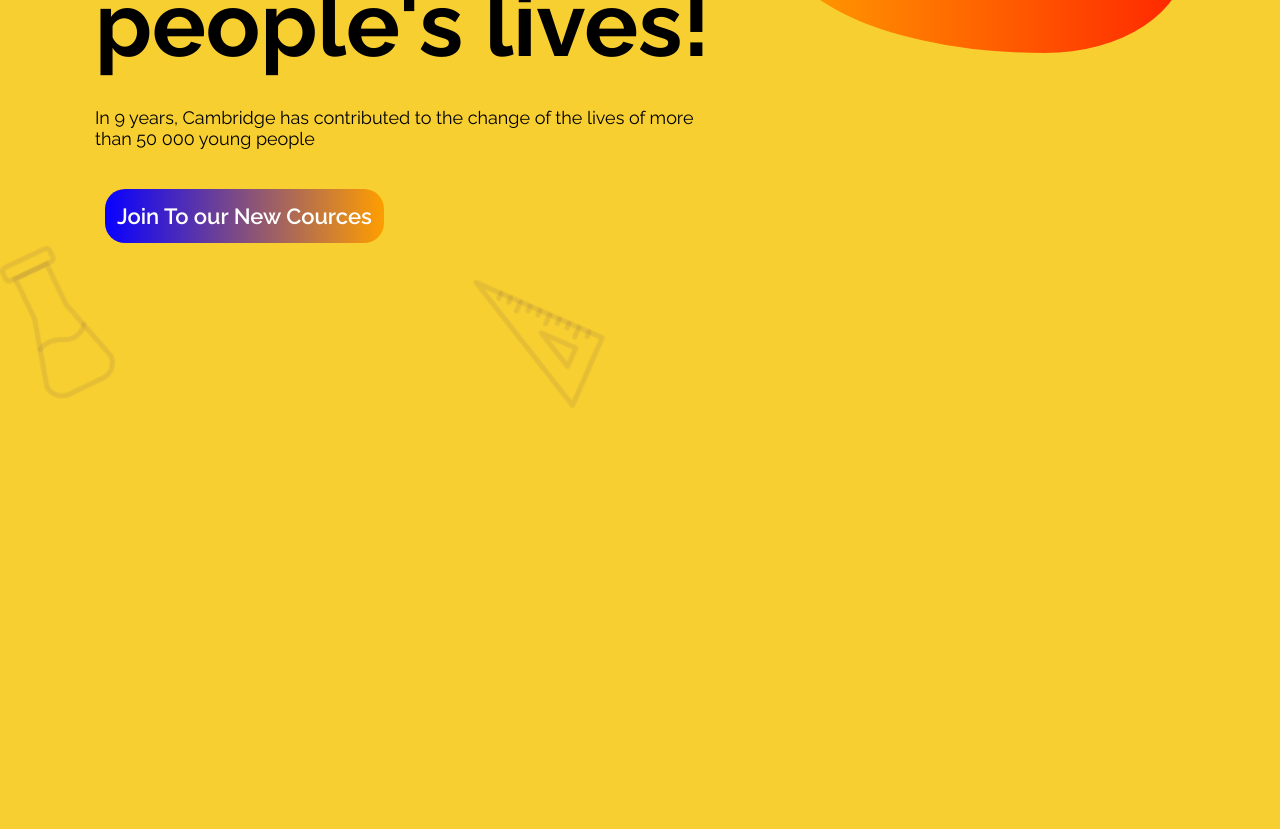
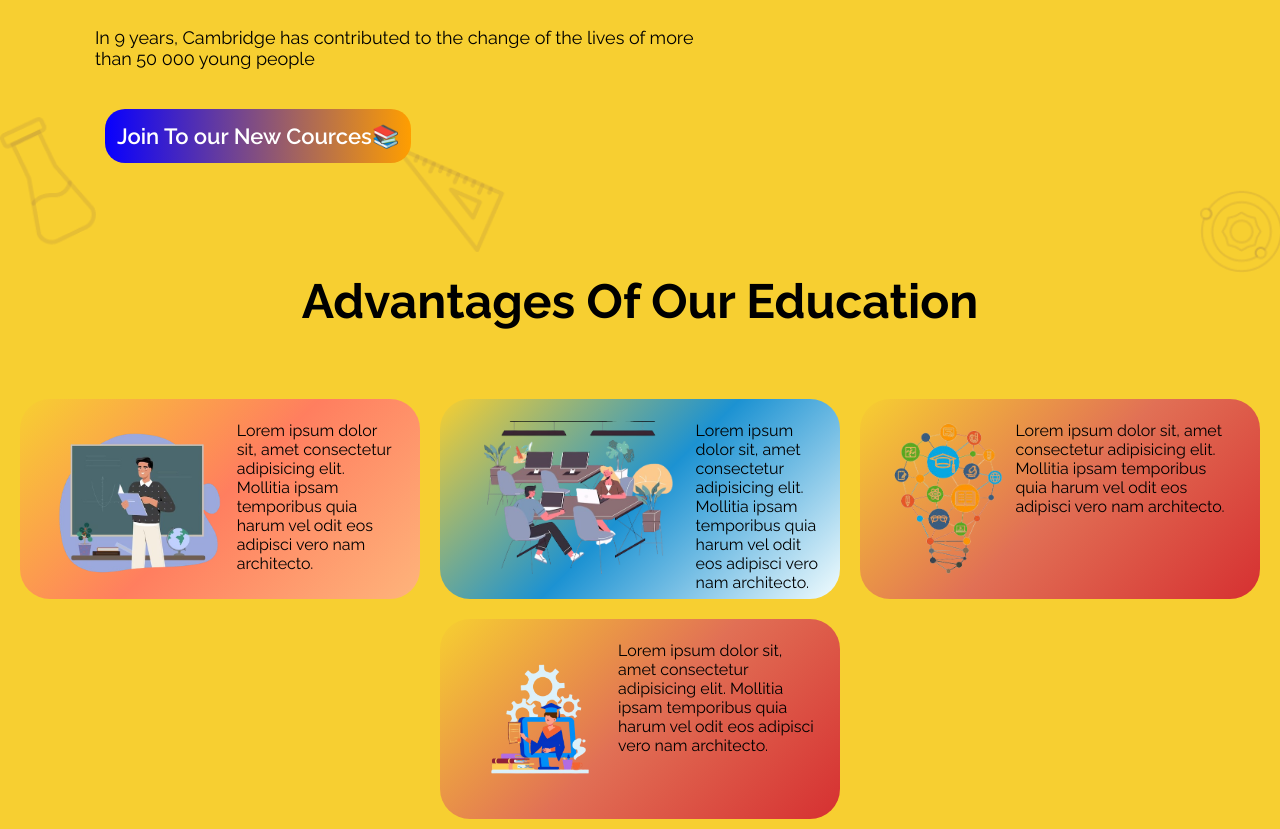
Before and after one commit to Bakhriddinow/git-bobschool, a website: page index.html in a window 1280 px wide. Shown: the part 527-1356 px from the top of the page. Before the commit the page ends 960 px from the top, so only its background shows below. Drawn offline with nearby package versions, Linux system fonts and the light colour scheme.

Commit message:
i add main part

```diff
--- a/index.html
+++ b/index.html
@@ -30,7 +30,7 @@
         <div class="desciption">
           <h1>We don't just <br>teach English, <br> we change <br> people's lives!</h1>
           <p>In 9 years, Cambridge has contributed to the change of the lives of more than 50 000 young people</p>
-          <button id="Join">Join To our New Cources</button>
+          <button id="Join">Join To our New Cources📚 </button>
         </div>
         <div class="header-hero-img">
           <div id="fancy-hero-shape"></div>
@@ -39,7 +39,39 @@
     </header>
 
     <main>
-
+      <div id="advantages-sec">
+        <h2 id="title">Advantages Of Our Education</h2>
+        <div id="advantage-container">
+          <div id="adv-content">
+            <img src="assets/main/advnatges-imgs/pro-teachers.png" alt="">
+            <div id="adv-description">
+              <h2></h2>
+              <p>Lorem ipsum dolor sit, amet consectetur adipisicing elit. Mollitia ipsam temporibus quia harum vel odit eos adipisci vero nam architecto.</p>
+            </div>
+          </div>
+          <div id="adv-content">
+            <img src="assets/main/advnatges-imgs/co-working.png" alt="">
+            <div id="adv-description">
+              <h2></h2>
+              <p>Lorem ipsum dolor sit, amet consectetur adipisicing elit. Mollitia ipsam temporibus quia harum vel odit eos adipisci vero nam architecto.</p>
+            </div>
+          </div>
+          <div id="adv-content">
+            <img src="assets/main/advnatges-imgs/uniq-curc.png" alt="">
+            <div id="adv-description">
+              <h2></h2>
+              <p>Lorem ipsum dolor sit, amet consectetur adipisicing elit. Mollitia ipsam temporibus quia harum vel odit eos adipisci vero nam architecto.</p>
+            </div>
+          </div>
+          <div id="adv-content">
+            <img src="assets/main/advnatges-imgs/academic-support.png" alt="">
+            <div id="adv-description">
+              <h2></h2>
+              <p>Lorem ipsum dolor sit, amet consectetur adipisicing elit. Mollitia ipsam temporibus quia harum vel odit eos adipisci vero nam architecto.</p>
+            </div>
+          </div>
+        </div>
+      </div>
     </main>
     <script src="app.js"></script>
   </body>
--- a/styles.scss
+++ b/styles.scss
@@ -52,7 +52,7 @@
 }
 header {
   width: 100%;
-  height: 120vh;
+  height: 100vh;
   display: flex;
   justify-content: center;
   align-items: center;
@@ -60,7 +60,7 @@
   background-repeat: no-repeat;
   background-size: cover;
   background-repeat: no-repeat;
-  background-image: url(assets/header-bg-img/Group\ 327.png );
+  background-image: url(assets/header-bg-img/Group\ 327.png);
   .header-conts {
     width: inherit;
     display: flex;
@@ -72,17 +72,21 @@
       h1 {
         font-size: clamp(33px, 10vw, 90px);
       }
-      p{
+      p {
         font-size: 18px;
         max-width: 600px;
         margin: 30px 0;
       }
-      button{
+      button {
         padding: 14px 12px;
         border: none;
         font-weight: 600;
         border-radius: 20px;
-        background: linear-gradient(90deg, rgba(8,0,255,1) 0%, rgba(255,158,0,1) 100%);
+        background: linear-gradient(
+          90deg,
+          rgba(8, 0, 255, 1) 0%,
+          rgba(255, 158, 0, 1) 100%
+        );
         color: #fff;
         font-size: 22px;
         margin: 10px;
@@ -99,7 +103,7 @@
         );
         border-radius: 30% 70% 70% 30% / 30% 30% 70% 70%;
         animation: infinite 20s fancyHeroShape;
-        transition: .3s all cubic-bezier(0.075, 0.82, 0.165, 1);
+        transition: 0.3s all cubic-bezier(0.075, 0.82, 0.165, 1);
         @keyframes fancyHeroShape {
           0% {
             border-radius: 30% 70% 70% 30% / 30% 30% 70% 70%;
@@ -140,6 +144,57 @@
   }
 }
 
+main {
+  width: 100%;
+  height: auto;
+  display: flex;
+  flex-direction: column;
+  justify-content: center;
+  #advantages-sec {
+    width: inherit;
+    height: auto;
+    display: flex;
+    flex-direction: inherit;
+    justify-content: center;
+    align-items: center;
+    #title {
+      font-size: 48px;
+    }
+    #advantage-container {
+      padding-top: 60px;
+      display: flex;
+      justify-content: center;
+
+      flex-wrap: wrap;
+      #adv-content {
+        width: 400px;
+        height: 200px;
+        padding: 22px;
+        display: flex;
+        justify-content: space-evenly;
+        margin: 10px;
+        border-radius: 30px;
+        img {
+          width: 300px;
+          object-fit: cover;
+        }
+      }
+      #adv-content:nth-child(1) {
+        background: linear-gradient(135deg, #f7cf31, #ff7e5f, #feb47b);
+      }
+      #adv-content:nth-child(2) {
+        background: linear-gradient(135deg, #f7cf31, #1c92d2, #f2fcfe);
+      }
+      #adv-content:nth-child(3) {
+        background: linear-gradient(135deg, #f7cf31, #e17055, #d63031);
+      }
+      #adv-content:nth-child(4) {
+        background: linear-gradient(135deg, #f7cf31, #e17055, #d63031);
+      }
+    }
+  }
+}
+
 @media screen and (max-width: 660px) {
   nav {
     #nav-res {
```
Also changed, not shown: assets/main/advnatges-imgs/academic-support.png (added), assets/main/advnatges-imgs/co-working.png (added), assets/main/advnatges-imgs/pro-teachers.png (added), assets/main/advnatges-imgs/uniq-curc.png (added), styles.css, 1 other file.
